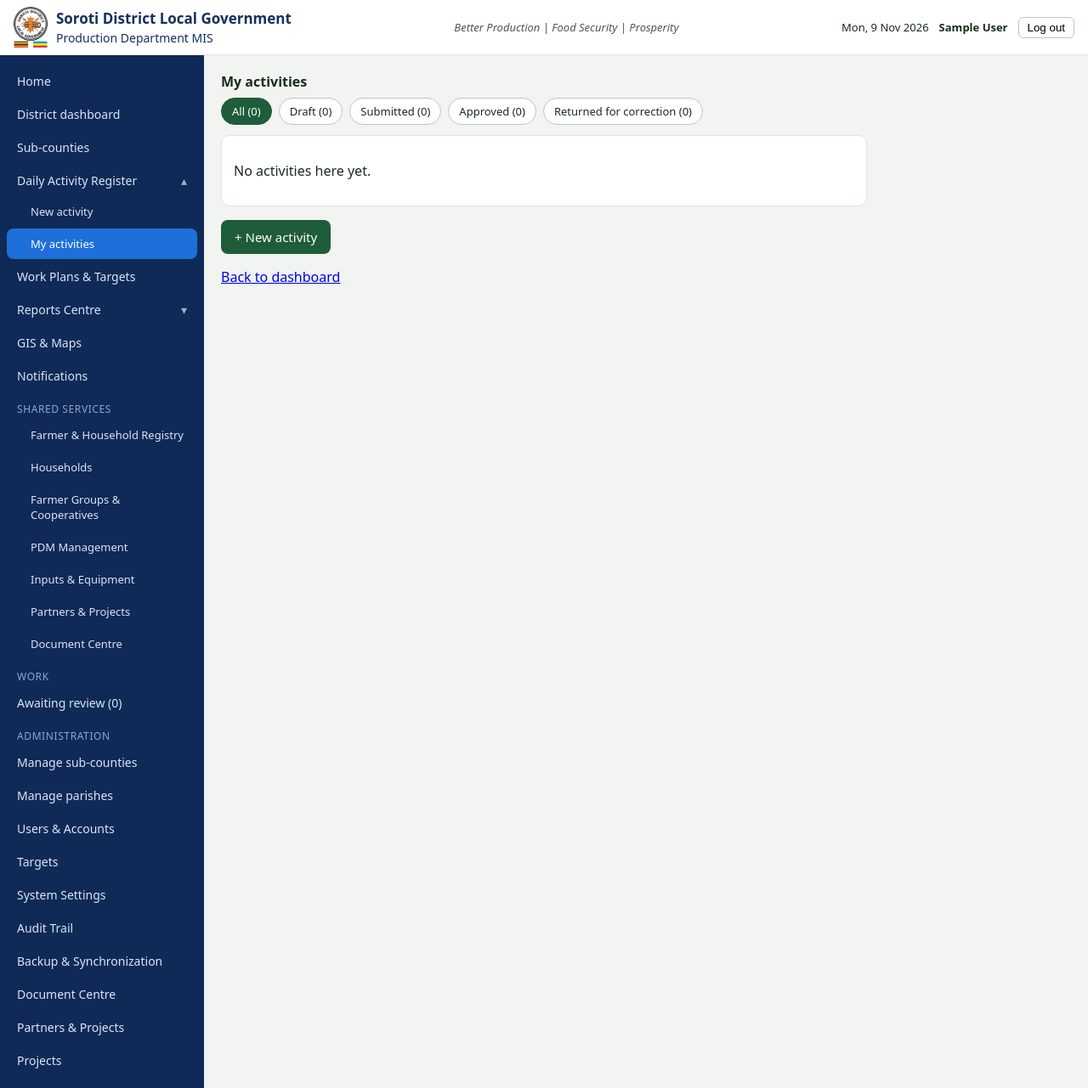
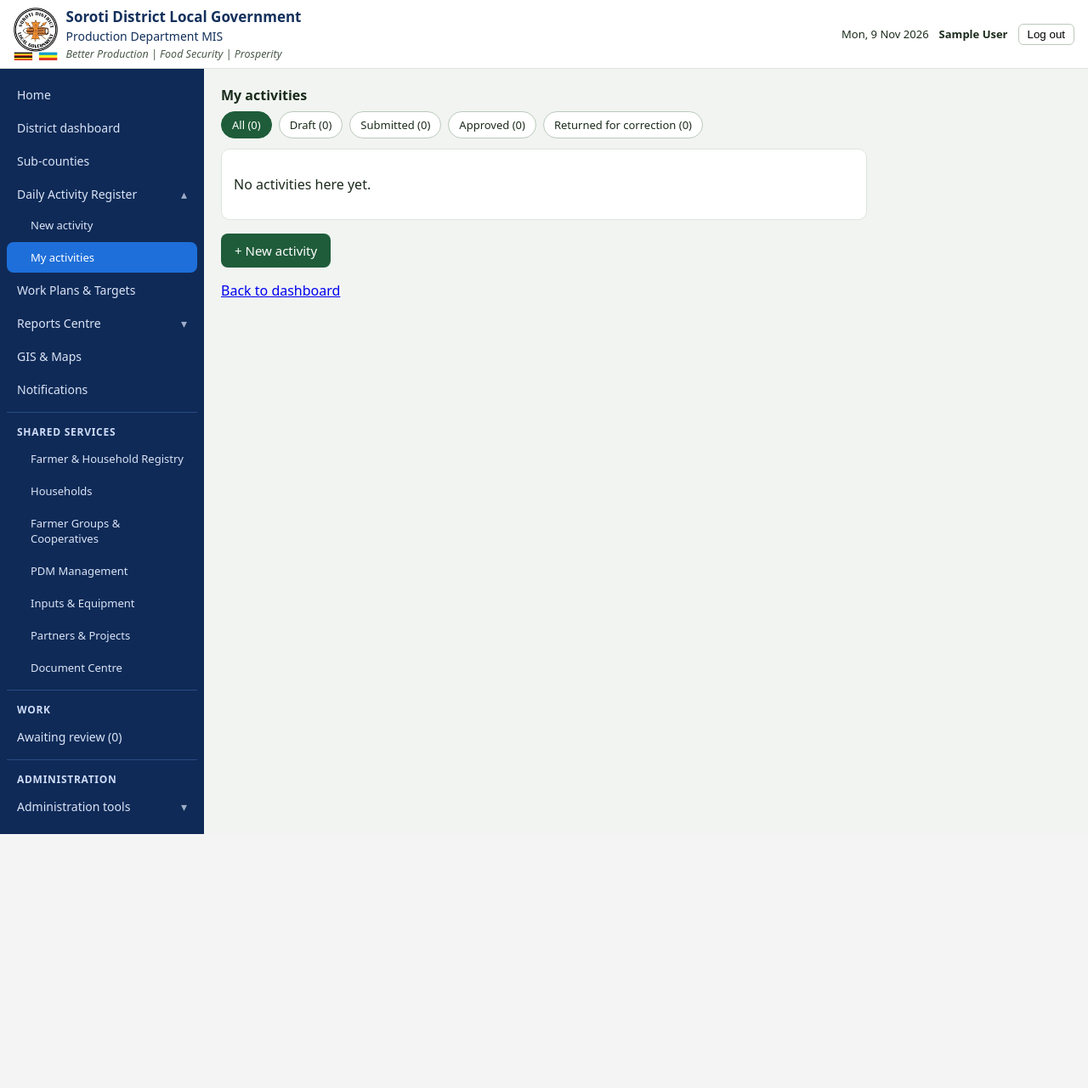
Before and after one commit to sodissacco-lab/SDLG-PROMIS, a Django app: page /activity/ in a window 1280 px wide. Shown: the whole page at 85% size. After the commit the page ends 982 px from the top, so only its background shows below. Run offline with Django 5.2, Linux system fonts and the light colour scheme; the visitor is signed in with stand-in values (Sample User, id 1); data that the repository does not hold is empty.

Commit message:
Update shell.html for styling and structure changes

```diff
--- a/core/templates/core/shell.html
+++ b/core/templates/core/shell.html
@@ -10,10 +10,10 @@
 body{font-family:system-ui,sans-serif;margin:0;background:#f1f4f1;color:#1b2b1b}
 .top{background:#fff;border-bottom:1px solid #dde5dd;padding:8px 16px;display:flex;align-items:center;justify-content:space-between;gap:12px;flex-wrap:wrap}
 .brand{display:flex;align-items:center;gap:10px}
-.brand img{height:48px;width:auto}
+.brand img{height:62px;width:auto}
 .brand b{display:block;font-size:17px;color:#14305c}
 .brand span{font-size:14px;color:#14305c}
-.tag{font-size:13px;font-style:italic;color:#4a5a4a}
+.tag{font-size:12.5px;font-style:italic;color:#4a5a4a;display:block;margin-top:2px}
 .who{display:flex;align-items:center;gap:12px;font-size:13px}
 .who button{background:#fff;border:1px solid #bcc9bc;border-radius:6px;padding:4px 10px;cursor:pointer}
 .menubtn{display:none;background:#0f2a57;color:#fff;border:0;border-radius:8px;padding:8px 14px;font-size:15px;font-weight:600;cursor:pointer}
@@ -24,7 +24,7 @@ body{font-family:system-ui,sans-serif;margin:0;background:#f1f4f1;color:#1b2b1b}
 .side a.on{background:#1e6fd9;color:#fff}
 .side a.sublink{padding-left:28px;font-size:13px}
 .side a.leaf{padding-left:44px;font-size:13px}
-.side .grp{font-size:12px;text-transform:uppercase;letter-spacing:.05em;color:#8fa6cf;padding:10px 12px 4px}
+.side .grp{font-size:12px;font-weight:700;text-transform:uppercase;letter-spacing:.06em;color:#cfdcf7;padding:14px 12px 5px;margin-top:8px;border-top:1px solid #2a4a85}
 .side details{margin-bottom:2px}
 .side summary{list-style:none;cursor:pointer;color:#dbe5f7;padding:9px 12px;border-radius:8px;font-size:14px;display:flex;justify-content:space-between}
 .side summary::-webkit-details-marker{display:none}
@@ -49,6 +49,7 @@ input[type=checkbox]{width:auto;margin-right:8px}
   .side{display:none;width:100%;max-height:70vh;overflow-y:auto}
   .side.open{display:block}
   .tag,.who span{display:none}
+  .brand img{height:40px}
   .top{padding:6px 10px;gap:8px}
   .brand img{height:36px}
   .brand b{font-size:14px}
@@ -71,9 +72,8 @@ input[type=checkbox]{width:auto;margin-right:8px}
   <button class="menubtn" id="menubtn" type="button" aria-expanded="false" aria-controls="sidenav">&#9776; Menu</button>
   <div class="brand">
     <img src="{% static 'core/logo.jpg' %}" alt="" onerror="this.style.display='none'">
-    <div><b>Soroti District Local Government</b><span>Production Department MIS</span></div>
+    <div><b>Soroti District Local Government</b><span>Production Department MIS</span><em class="tag">Better Production | Food Security | Prosperity</em></div>
   </div>
-  <div class="tag">Better Production | Food Security | Prosperity</div>
   <div class="who">
     <span>{% now "D, j M Y" %}</span>
     <b>{{ user.get_full_name|default:user.username }}</b>
@@ -124,16 +124,19 @@ input[type=checkbox]{width:auto;margin-right:8px}
 
     {% if nav_admin %}
     <div class="grp">Administration</div>
-    <a href="/manage/sub-counties/">Manage sub-counties</a>
-    <a href="/manage/parishes/">Manage parishes</a>
-    <a href="/manage/users/">Users &amp; Accounts</a>
-    <a href="/manage/targets/">Targets</a>
-    <a href="/manage/settings/">System Settings</a>
-    <a href="/manage/audit/">Audit Trail</a>
-    <a href="/manage/backup/">Backup &amp; Synchronization</a>
-    <a href="/manage/documents/">Document Centre</a>
-    <a href="/manage/partners/">Partners &amp; Projects</a>
-    <a href="/manage/projects/">Projects</a>
+    <details {% if request.path|slice:":8" == "/manage/" %}open{% endif %}>
+      <summary>Administration tools</summary>
+      <a class="sublink" href="/manage/sub-counties/">Manage sub-counties</a>
+      <a class="sublink" href="/manage/parishes/">Manage parishes</a>
+      <a class="sublink" href="/manage/users/">Users &amp; Accounts</a>
+      <a class="sublink" href="/manage/targets/">Targets</a>
+      <a class="sublink" href="/manage/settings/">System Settings</a>
+      <a class="sublink" href="/manage/audit/">Audit Trail</a>
+      <a class="sublink" href="/manage/backup/">Backup &amp; Synchronization</a>
+      <a class="sublink" href="/manage/documents/">Document Centre</a>
+      <a class="sublink" href="/manage/partners/">Partners &amp; Projects</a>
+      <a class="sublink" href="/manage/projects/">Projects</a>
+    </details>
     {% endif %}
   </nav>
   {% endwith %}
```
